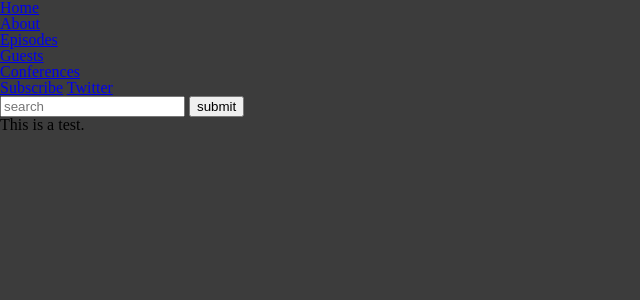
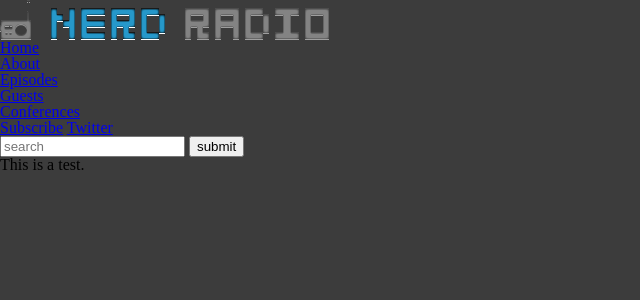
Before and after one commit to NerdRadio/nerdradio.github.com, a Jekyll site: the page built from index.html, in a window 1280 px wide. Shown: the top 300 px of the page, without its empty margins (0-640 px from the left). Built offline with Jekyll 4.4.1, drawn with Linux system fonts in a browser that asks for light colours.

Commit message:
Starting with images

```diff
--- a/_includes/default.css
+++ b/_includes/default.css
@@ -1,2 +1,7 @@
 body {
   background: #3c3c3c; }
+
+.site .logo {
+  background: url("../img/logo.png");
+  width: 330px;
+  height: 40px; }
--- a/_includes/sass/default.scss
+++ b/_includes/sass/default.scss
@@ -8,3 +8,9 @@ $body_background: #3C3C3C;
 body {
 	background: $body_background;
 }
+
+.site .logo {
+	background: url('../img/logo.png');
+	width: 330px;
+	height: 40px;
+}
```
Also changed, not shown: img/logo.png (added), 1 other file.
